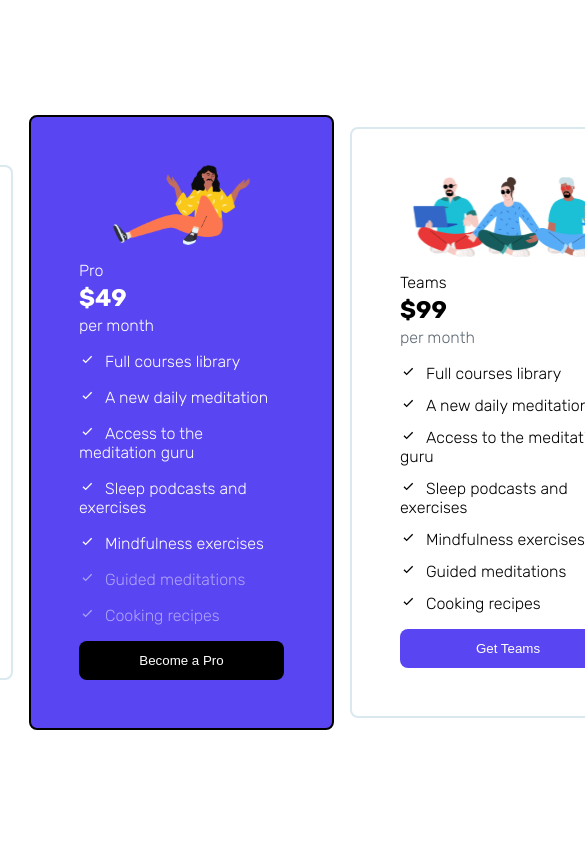
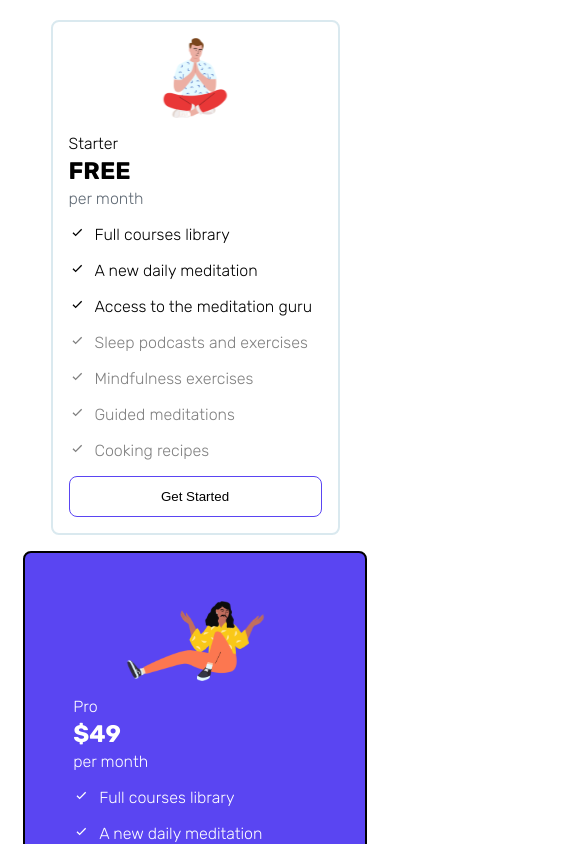
Before and after one commit to ptiry02/hackathon-price-plans, a React (Create React App) app: page / in a window 390 px wide. Shown: the top 844 px of the page, 585 px wide, since content can reach past the window. Built offline with nearby package versions, Linux system fonts and the light colour scheme.

Commit message:
made app responsive

```diff
--- a/src/assets/style/GlobalStyles.js
+++ b/src/assets/style/GlobalStyles.js
@@ -16,7 +16,13 @@ const GlobalStyle = createGlobalStyle`
         align-items: center;
         justify-content: center;
         gap: 16px;
-        height: 100%;
+        height: fit-content;
+        padding: 5% 0;
+        @media (max-width: 1020px) {
+            flex-direction: column;
+            justify-content: flex-start;
+            height: max-content;
+        }
     }
 `
 export default GlobalStyle
--- a/src/components/Modal.jsx
+++ b/src/components/Modal.jsx
@@ -26,7 +26,7 @@ const Wrapper = styled.div`
 `
 
 const Backdrop = styled.div`
-  position: absolute;
+  position: fixed;
   width: 100vw;
   height: 100vh;
   background-color: #0000009e;
```
